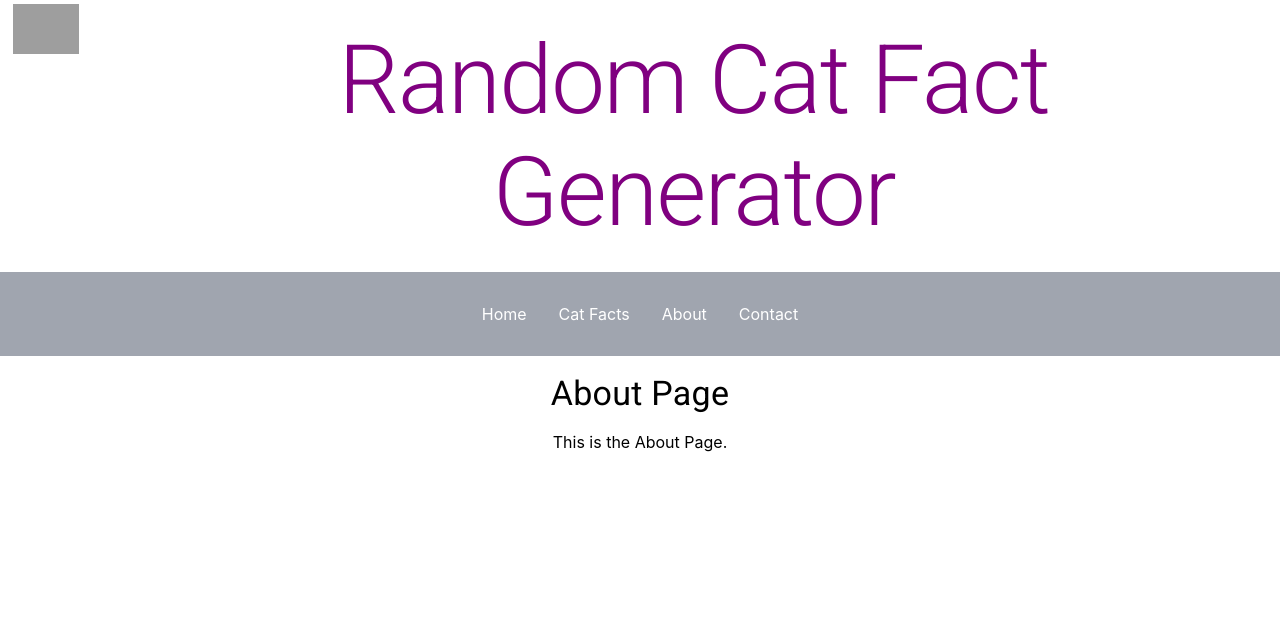
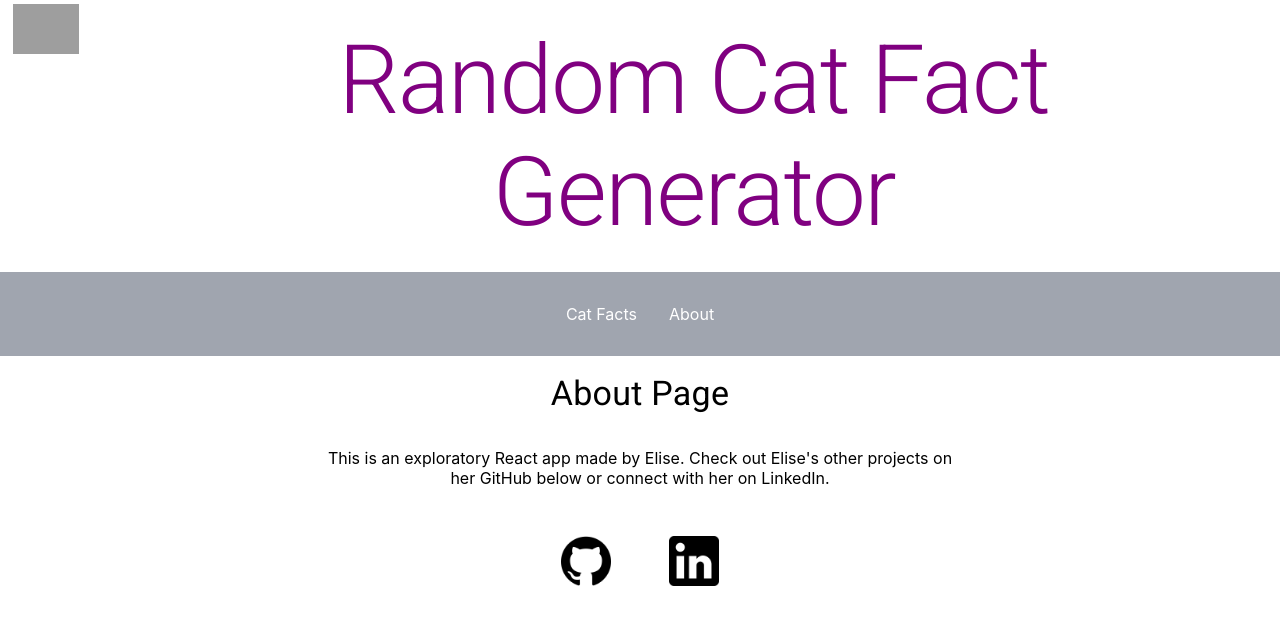
Before and after one commit to elisekosm/react-side-project, a React (Create React App) app: page /about in a window 1280 px wide. Shown: the top 624 px of the page. Built offline with nearby package versions, Linux system fonts and the light colour scheme; grey boxes are pictures that could not be loaded.

Commit message:
Complete about page

```diff
--- a/src/App.js
+++ b/src/App.js
@@ -1,9 +1,7 @@
 import './App.css';
 import Header from './Header/Header';
 import { Routes, Route } from 'react-router-dom';
-import Home from './pages/Home';
 import About from './pages/About';
-import Contact from './pages/Contact';
 import Navbar from './Navbar/Navbar';
 import CatFacts from './pages/CatFacts'
 
@@ -15,10 +13,8 @@ function App() {
       <Navbar />
 
       <Routes>
-          <Route path="/" element={<Home />} />
+          <Route path="/" element={<CatFacts />} />
           <Route path="/about" element={<About />} />
-          <Route path="/contact" element={<Contact />} />
-          <Route path="/catFacts" element={<CatFacts />} />
       </Routes>
     </div>
   );
--- a/src/Navbar/Navbar.js
+++ b/src/Navbar/Navbar.js
@@ -6,16 +6,10 @@ function Navbar() {
         <nav>
             <ul>
                 <li>
-                    <Link to="/">Home</Link>
-                </li>
-                <li>
-                    <Link to="/catFacts">Cat Facts</Link>
+                    <Link to="/">Cat Facts</Link>
                 </li>
                 <li>
                     <Link to="/about">About</Link>
-                </li>
-                <li>
-                    <Link to="/contact">Contact</Link>
                 </li>
             </ul>
         </nav>
--- a/src/pages/About.js
+++ b/src/pages/About.js
@@ -1,12 +1,36 @@
 import React from 'react';
 import Typography from '@mui/material/Typography';
+import Grid from '@mui/material/Grid';
 
 function About() {
+    function githubButtonClick() {
+        window.open("https://github.com/elisekosm");
+    }
+
+    function linkedinButtonClick() {
+        window.open("https://www.linkedin.com/in/elise-kosmides/");
+    }
+
     return (
         <div>
-            <Typography variant = "h4" style={{padding: '0.5em'}}>About Page</Typography>
-            <Typography variant = "body">This is the About Page.</Typography>
-        </div>
+            <Grid container spacing={2}>
+                <Grid item xs={12}>
+                    <Typography variant="h4" style={{ padding: '0.5em' }}>About Page</Typography>
+                </Grid>
+                <Grid item xs={3} />
+                <Grid item xs={6}>
+                    <Typography variant="body">This is an exploratory React app made by Elise. Check out Elise's other projects on her GitHub below or connect with her on LinkedIn.</Typography>
+                </Grid>
+                <Grid item xs={3} />
+                <Grid item xs={5} />
+                <Grid item xs={1}>
+                    <img src={"/github-logo.png"} onClick={githubButtonClick} alt="github-icon" height="50" style={{ 'padding-top': '2em' }} />
+                </Grid>
+                <Grid item xs={1}>
+                    <img src={"/linkedin-logo.png"} onClick={linkedinButtonClick} alt="linkedin-icon" height="50" style={{ 'padding-top': '2em' }} />
+                </Grid>
+            </Grid>
+        </div >
     );
 }
 
--- a/src/pages/CatFacts.js
+++ b/src/pages/CatFacts.js
@@ -2,7 +2,6 @@ import React, { useState } from 'react';
 import Button from '@mui/material/Button';
 import Typography from '@mui/material/Typography';
 import Grid from '@mui/material/Grid';
-// import cat from './react-side-project/public/cute-cat.png';
 
 function Posts() {
     const [posts, setPosts] = useState([]);
@@ -40,11 +39,11 @@ function Posts() {
                 <Grid item xs={12}>
                     <Button onClick={handleClick} variant="contained">Generate Cat Fact</Button>
                 </Grid>
-                <Grid item xs={2}/>
-                <Grid item xs={8}>
+                <Grid item xs={3}/>
+                <Grid item xs={6}>
                     <Typography variant = "body" style={{margin: '50px'}}>{posts.data}</Typography>
                 </Grid>
-                <Grid item xs={2}/>
+                <Grid item xs={3}/>
             </Grid>
         </div>
     );
--- a/src/pages/Contact.js
+++ /dev/null
@@ -1,13 +0,0 @@
-import React from 'react';
-import Typography from '@mui/material/Typography';
-
-function Contact() {
-    return (
-        <div>
-            <Typography variant = "h4" style={{padding: '0.5em'}}>Contact Page</Typography>
-            <Typography variant = "body">Get in touch with us through the Contact Page.</Typography>
-        </div>
-    );
-}
-
-export default Contact;
--- a/src/pages/Home.js
+++ /dev/null
@@ -1,13 +0,0 @@
-import React from 'react';
-import Typography from '@mui/material/Typography';
-
-function Home() {
-    return (
-        <div>
-            <Typography variant = "h4" style={{padding: '0.5em'}}>Home Page</Typography>
-            <Typography variant = "body">Welcome to the Home Page.</Typography>
-        </div>
-    );
-}
-
-export default Home;
```
Also changed, not shown: public/github-logo.png (added), public/linkedin-logo.png (added).
